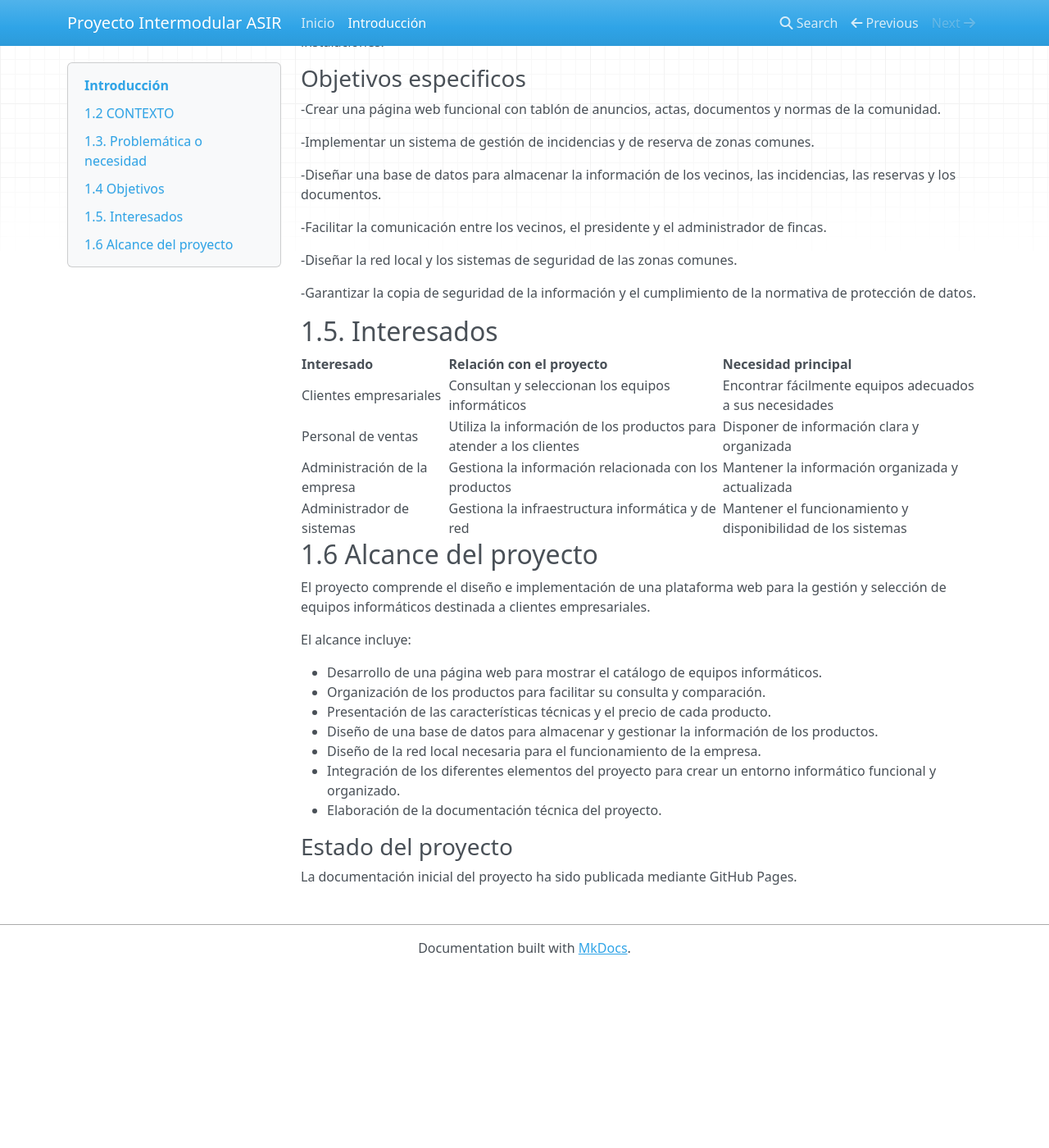
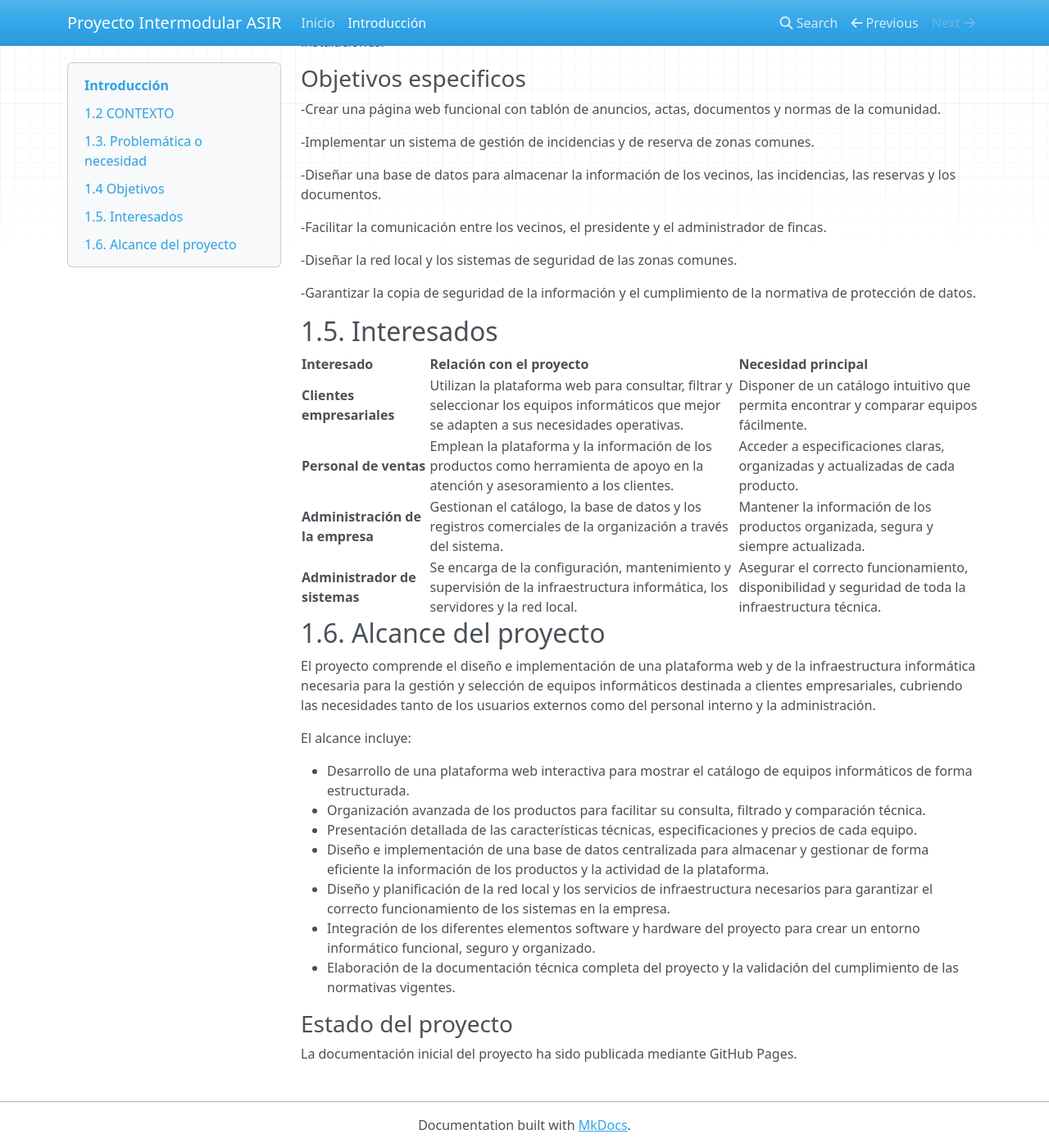
Before and after one commit to diegorepullohigueruela-jpg/Proyecto-Intermodular-ASIR, an MkDocs documentation site: the page built from docs/01_introduccion.md, in a window 1280 px wide and 1400 px high, scrolled down 708 px. Shown: the whole window at 82% size. Built offline with MkDocs 1.6.1, drawn with Linux system fonts in a browser that asks for light colours; nearby versions of some CDN libraries; before the commit the page ends 1892 px from its top, so only the background shows below that.

Commit message:
Actualizado la información

```diff
--- a/docs/01_introduccion.md
+++ b/docs/01_introduccion.md
@@ -34,26 +34,26 @@ Diseñar e implementar una plataforma web y una infraestructura informática que
 ## 1.5. Interesados
 
 | Interesado | Relación con el proyecto | Necesidad principal |
-|---|---|---|
-| Clientes empresariales | Consultan y seleccionan los equipos informáticos | Encontrar fácilmente equipos adecuados a sus necesidades |
-| Personal de ventas | Utiliza la información de los productos para atender a los clientes | Disponer de información clara y organizada |
-| Administración de la empresa | Gestiona la información relacionada con los productos | Mantener la información organizada y actualizada |
-| Administrador de sistemas | Gestiona la infraestructura informática y de red | Mantener el funcionamiento y disponibilidad de los sistemas |
+| :--- | :--- | :--- |
+| **Clientes empresariales** | Utilizan la plataforma web para consultar, filtrar y seleccionar los equipos informáticos que mejor se adapten a sus necesidades operativas. | Disponer de un catálogo intuitivo que permita encontrar y comparar equipos fácilmente. |
+| **Personal de ventas** | Emplean la plataforma y la información de los productos como herramienta de apoyo en la atención y asesoramiento a los clientes. | Acceder a especificaciones claras, organizadas y actualizadas de cada producto. |
+| **Administración de la empresa** | Gestionan el catálogo, la base de datos y los registros comerciales de la organización a través del sistema. | Mantener la información de los productos organizada, segura y siempre actualizada. |
+| **Administrador de sistemas** | Se encarga de la configuración, mantenimiento y supervisión de la infraestructura informática, los servidores y la red local. | Asegurar el correcto funcionamiento, disponibilidad y seguridad de toda la infraestructura técnica. |
 
 
-## 1.6 Alcance del proyecto
+## 1.6. Alcance del proyecto
 
-El proyecto comprende el diseño e implementación de una plataforma web para la gestión y selección de equipos informáticos destinada a clientes empresariales.
+El proyecto comprende el diseño e implementación de una plataforma web y de la infraestructura informática necesaria para la gestión y selección de equipos informáticos destinada a clientes empresariales, cubriendo las necesidades tanto de los usuarios externos como del personal interno y la administración.
 
 El alcance incluye:
 
-* Desarrollo de una página web para mostrar el catálogo de equipos informáticos.
-* Organización de los productos para facilitar su consulta y comparación.
-* Presentación de las características técnicas y el precio de cada producto.
-* Diseño de una base de datos para almacenar y gestionar la información de los productos.
-* Diseño de la red local necesaria para el funcionamiento de la empresa.
-* Integración de los diferentes elementos del proyecto para crear un entorno informático funcional y organizado.
-* Elaboración de la documentación técnica del proyecto.
+- Desarrollo de una plataforma web interactiva para mostrar el catálogo de equipos informáticos de forma estructurada.
+- Organización avanzada de los productos para facilitar su consulta, filtrado y comparación técnica.
+- Presentación detallada de las características técnicas, especificaciones y precios de cada equipo.
+- Diseño e implementación de una base de datos centralizada para almacenar y gestionar de forma eficiente la información de los productos y la actividad de la plataforma.
+- Diseño y planificación de la red local y los servicios de infraestructura necesarios para garantizar el correcto funcionamiento de los sistemas en la empresa.
+- Integración de los diferentes elementos software y hardware del proyecto para crear un entorno informático funcional, seguro y organizado.
+- Elaboración de la documentación técnica completa del proyecto y la validación del cumplimiento de las normativas vigentes.
 
 
 ### Estado del proyecto
```
